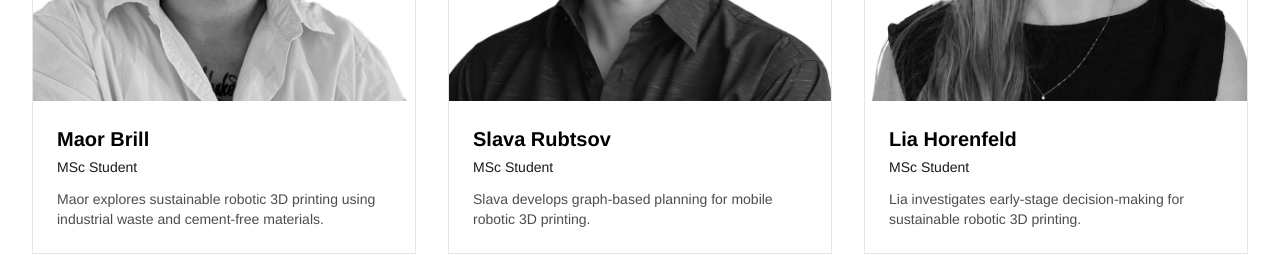
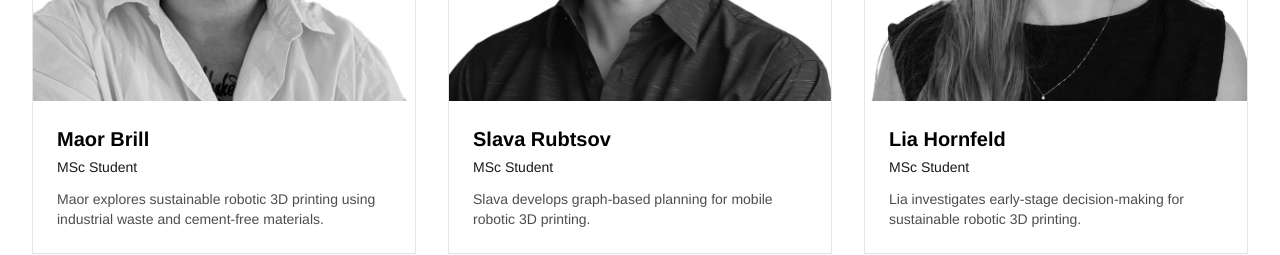
Before and after one commit to tomshaked/arcane-horizons, a React (Vite) app: page / in a window 1280 px wide. Shown: the part 8020-8275 px from the top of the page. Built offline with nearby package versions, Linux system fonts and the light colour scheme.

Commit message:
Fix typo in team member name

```diff
--- a/src/components/TeamSection.tsx
+++ b/src/components/TeamSection.tsx
@@ -54,7 +54,7 @@ const TeamSection = () => {
       image: '/assets/images/team/slava-rubtsov.jpg'
     },
     {
-      name: 'Lia Horenfeld',
+      name: 'Lia Hornfeld',
       role: 'MSc Student',
       bio: 'Lia investigates early-stage decision-making for sustainable robotic 3D printing.',
       image: '/assets/images/team/lia-horenfeld.jpg'
```
